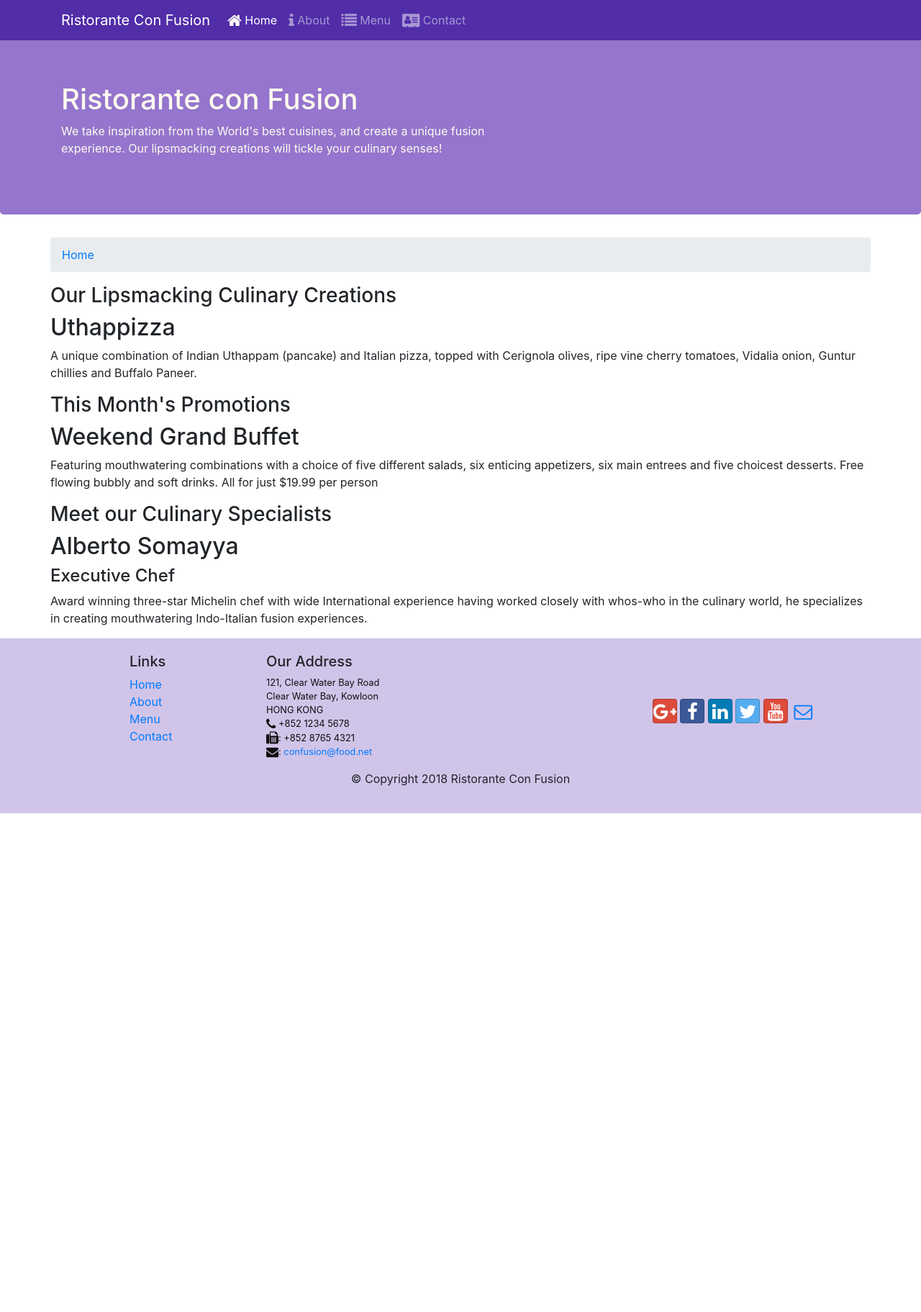
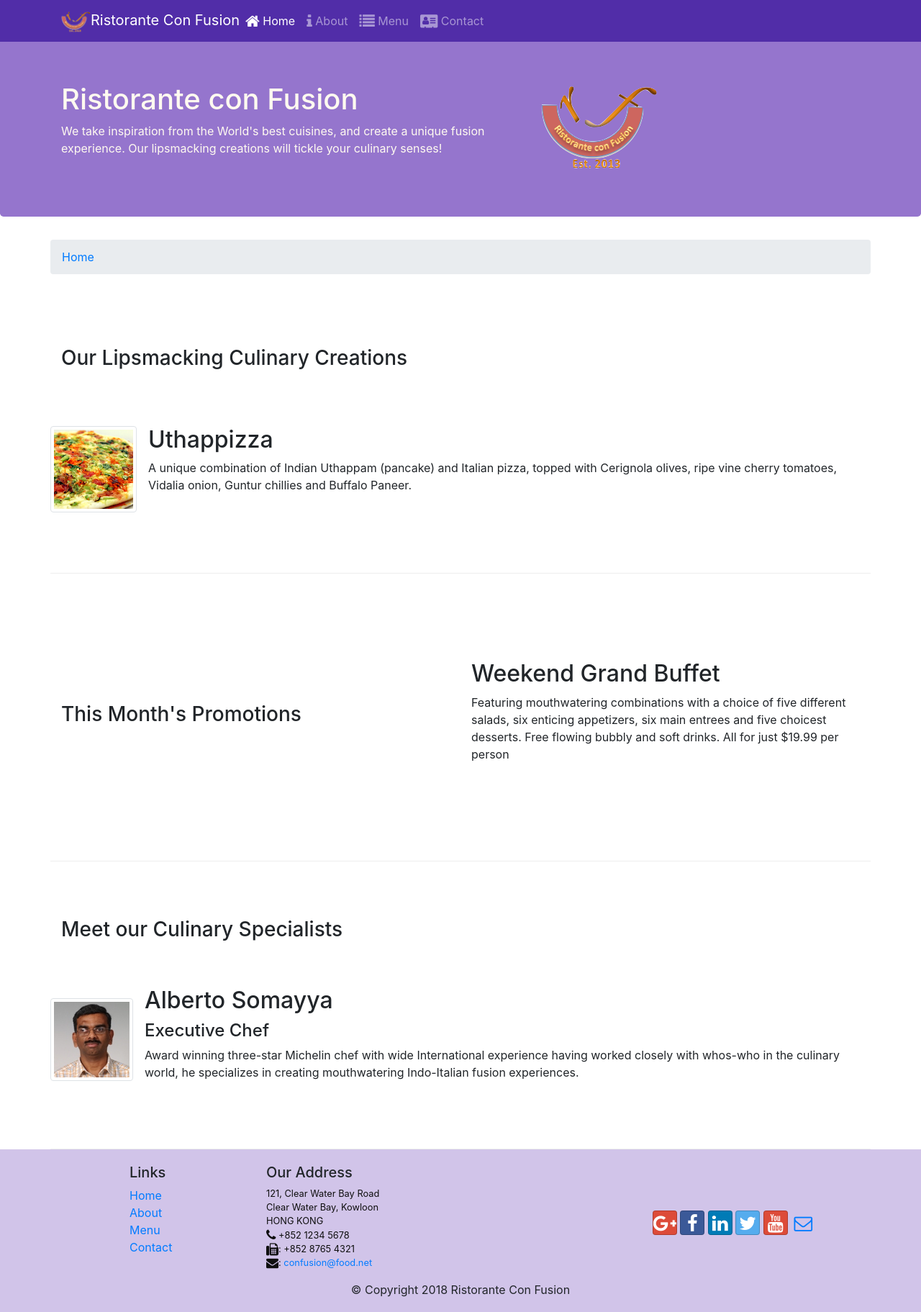
Before and after one commit to TungPhan2808/Exercise-5, a website: page index.html in a window 1280 px wide. Shown: the whole page at 72% size. Before the commit the page ends 1130 px from the top, so only its background shows below. Drawn offline with nearby package versions, Linux system fonts and the light colour scheme.

Commit message:
Images and Media

```diff
--- a/index.html
+++ b/index.html
@@ -1,34 +1,67 @@
 <!DOCTYPE html>
 <html lang="en">
-
   <head>
     <title>Ristorante Con Fusion: About Us</title>
     <link href="css/styles.css" rel="stylesheet" />
-  <meta name="viewport" content="width=device-width, initial-scale=1, shrink-to-fit=no" />
+    <meta
+      name="viewport"
+      content="width=device-width, initial-scale=1, shrink-to-fit=no"
+    />
     <meta http-equiv="x-ua-compatible" content="ie=edge" />
 
     <!-- Bootstrap CSS -->
-  <link rel="stylesheet" href="node_modules/bootstrap/dist/css/bootstrap.min.css" />
-  <link rel="stylesheet" href="node_modules/font-awesome/css/font-awesome.min.css">
-  <link rel="stylesheet" href="node_modules/bootstrap-social/bootstrap-social.css">
+    <link
+      rel="stylesheet"
+      href="node_modules/bootstrap/dist/css/bootstrap.min.css"
+    />
+    <link
+      rel="stylesheet"
+      href="node_modules/font-awesome/css/font-awesome.min.css"
+    />
+    <link
+      rel="stylesheet"
+      href="node_modules/bootstrap-social/bootstrap-social.css"
+    />
   </head>
 
   <body>
-  <nav class="navbar navbar-dark navbar-expand-sm  fixed-top">
+    <nav class="navbar navbar-dark navbar-expand-sm fixed-top">
       <div class="container">
-      <button class="navbar-toggler" type="button" data-toggle="collapse" data-target="#Navbar">
+        <button
+          class="navbar-toggler"
+          type="button"
+          data-toggle="collapse"
+          data-target="#Navbar"
+        >
           <span class="navbar-toggler-icon"></span>
         </button>
-      <a class="navbar-brand" href="#">Ristorante Con Fusion</a>
+        <a class="navbar-brand mr-auto" href="#"
+          ><img src="img/logo.png" height="30" width="41" />Ristorante Con
+          Fusion</a
+        >
 
         <div class="collapse navbar-collapse" id="Navbar">
           <ul class="navbar-nav mr-auto">
-          <li class="nav-item active"><a class="nav-link" href="#"><span class="fa fa-home fa-lg"></span> Home</a></li>
-          <li class="nav-item"><a class="nav-link" href="./aboutus.html"><span class="fa fa-info fa-lg"></span>
-              About</a></li>
-          <li class="nav-item"><a class="nav-link" href="#"><span class="fa fa-list fa-lg"></span> Menu</a></li>
-          <li class="nav-item"><a class="nav-link" href="./contactus.html"><span
-                class="fa fa-address-card fa-lg"></span> Contact</a></li>
+            <li class="nav-item active">
+              <a class="nav-link" href="#"
+                ><span class="fa fa-home fa-lg"></span> Home</a
+              >
+            </li>
+            <li class="nav-item">
+              <a class="nav-link" href="./aboutus.html"
+                ><span class="fa fa-info fa-lg"></span> About</a
+              >
+            </li>
+            <li class="nav-item">
+              <a class="nav-link" href="#"
+                ><span class="fa fa-list fa-lg"></span> Menu</a
+              >
+            </li>
+            <li class="nav-item">
+              <a class="nav-link" href="./contactus.html"
+                ><span class="fa fa-address-card fa-lg"></span> Contact</a
+              >
+            </li>
           </ul>
         </div>
       </div>
@@ -45,7 +78,9 @@
               your culinary senses!
             </p>
           </div>
-        <div class="col-12 col-sm"></div>
+          <div class="col-12 col-sm align-self-center">
+            <img src="img/logo.png" class="img-fluid" />
+          </div>
         </div>
       </div>
     </header>
@@ -57,39 +92,67 @@
         </ol>
       </div>
 
-    <div class="row">
-      <div>
+      <div class="row row-content align-items-center">
+        <div class="col-12 col-sm-6">
           <h3>Our Lipsmacking Culinary Creations</h3>
         </div>
-      <div>
-        <h2>Uthappizza</h2>
-        <p>A unique combination of Indian Uthappam (pancake) and Italian pizza, topped with Cerignola olives, ripe vine
-          cherry tomatoes, Vidalia onion, Guntur chillies and Buffalo Paneer.</p>
+        <div class="media">
+          <img
+            class="d-flex mr-3 img-thumbnail align-self-center"
+            src="img/uthappizza.png"
+            alt="Uthappizza"
+          />
+
+          <div class="media-body">
+            <h2 class="mt-0">Uthappizza</h2>
+
+            <p class="d-none d-sm-block">
+              A unique combination of Indian Uthappam (pancake) and Italian
+              pizza, topped with Cerignola olives, ripe vine cherry tomatoes,
+              Vidalia onion, Guntur chillies and Buffalo Paneer.
+            </p>
+          </div>
         </div>
       </div>
 
-
-    <div class="row">
-      <div>
+      <div class="row row-content align-items-center">
+        <div class="col-12 col-sm-6">
           <h3>This Month's Promotions</h3>
         </div>
-      <div>
+        <div class="col-12 col-sm">
           <h2>Weekend Grand Buffet</h2>
-        <p>Featuring mouthwatering combinations with a choice of five different salads, six enticing appetizers, six
-          main entrees and five choicest desserts. Free flowing bubbly and soft drinks. All for just $19.99 per person
+          <p>
+            Featuring mouthwatering combinations with a choice of five different
+            salads, six enticing appetizers, six main entrees and five choicest
+            desserts. Free flowing bubbly and soft drinks. All for just $19.99
+            per person
           </p>
         </div>
       </div>
 
-    <div class="row">
-      <div>
+      <div class="row row-content align-items-center">
+        <div class="col-12 col-sm-6">
           <h3>Meet our Culinary Specialists</h3>
         </div>
-      <div>
-        <h2>Alberto Somayya</h2>
+        <div class="media">
+          <img
+            class="d-flex mr-3 img-thumbnail align-self-center"
+            src="img/alberto.png"
+            alt="Alberto Somayya"
+          />
+
+          <div class="media-body">
+            <h2 class="mt-0">Alberto Somayya</h2>
+
             <h4>Executive Chef</h4>
-        <p>Award winning three-star Michelin chef with wide International experience having worked closely with whos-who
-          in the culinary world, he specializes in creating mouthwatering Indo-Italian fusion experiences. </p>
+
+            <p class="d-none d-sm-block">
+              Award winning three-star Michelin chef with wide International
+              experience having worked closely with whos-who in the culinary
+              world, he specializes in creating mouthwatering Indo-Italian
+              fusion experiences.
+            </p>
+          </div>
         </div>
       </div>
     </div>
@@ -114,19 +177,40 @@
               HONG KONG<br />
               <i class="fa fa-phone fa-lg"></i> +852 1234 5678<br />
               <i class="fa fa-fax fa-lg"></i>: +852 8765 4321<br />
-            <i class="fa fa-envelope fa-lg"></i>: <a href="mailto:confusion@food.net">confusion@food.net</a>
+              <i class="fa fa-envelope fa-lg"></i>:
+              <a href="mailto:confusion@food.net">confusion@food.net</a>
             </address>
           </div>
           <div class="col-12 col-sm-4 align-self-center">
             <div class="text-center">
-            <a class="btn btn-social-icon btn-google" href="http://google.com/+"><i class="fa fa-google-plus"></i></a>
-            <a class="btn btn-social-icon btn-facebook" href="http://www.facebook.com/profile.php?id="><i
-                class="fa fa-facebook"></i></a>
-            <a class="btn btn-social-icon btn-linkedin" href="http://www.linkedin.com/in/"><i
-                class="fa fa-linkedin"></i></a>
-            <a class="btn btn-social-icon btn-twitter" href="http://twitter.com/"><i class="fa fa-twitter"></i></a>
-            <a class="btn btn-social-icon btn-google" href="http://youtube.com/"><i class="fa fa-youtube"></i></a>
-            <a class="btn btn-social-icon" href="mailto:"><i class="fa fa-envelope-o"></i></a>
+              <a
+                class="btn btn-social-icon btn-google"
+                href="http://google.com/+"
+                ><i class="fa fa-google-plus"></i
+              ></a>
+              <a
+                class="btn btn-social-icon btn-facebook"
+                href="http://www.facebook.com/profile.php?id="
+                ><i class="fa fa-facebook"></i
+              ></a>
+              <a
+                class="btn btn-social-icon btn-linkedin"
+                href="http://www.linkedin.com/in/"
+                ><i class="fa fa-linkedin"></i
+              ></a>
+              <a
+                class="btn btn-social-icon btn-twitter"
+                href="http://twitter.com/"
+                ><i class="fa fa-twitter"></i
+              ></a>
+              <a
+                class="btn btn-social-icon btn-google"
+                href="http://youtube.com/"
+                ><i class="fa fa-youtube"></i
+              ></a>
+              <a class="btn btn-social-icon" href="mailto:"
+                ><i class="fa fa-envelope-o"></i
+              ></a>
             </div>
           </div>
         </div>
@@ -143,5 +227,4 @@
 
     <script src="node_modules/bootstrap/dist/js/bootstrap.min.js"></script>
   </body>
-
 </html>
```
Also changed, not shown: aboutus.html (+128 -70 lines), contactus.html (+4 -2 lines), img/alberto.png (added), img/buffet.png (added), img/logo.png (added), img/uthappizza.png (added), 1 other file. Lines whose indentation alone changed are shown as unchanged.
